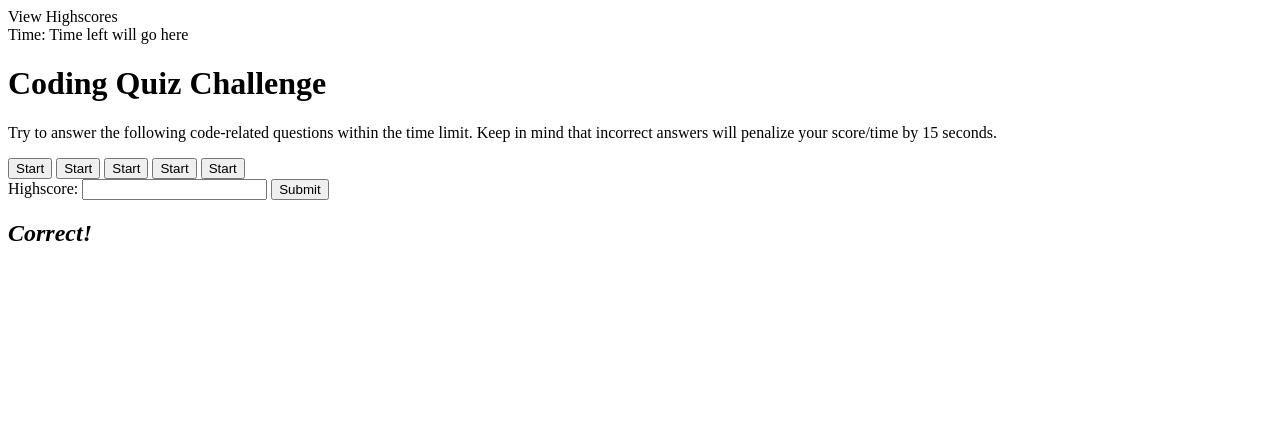
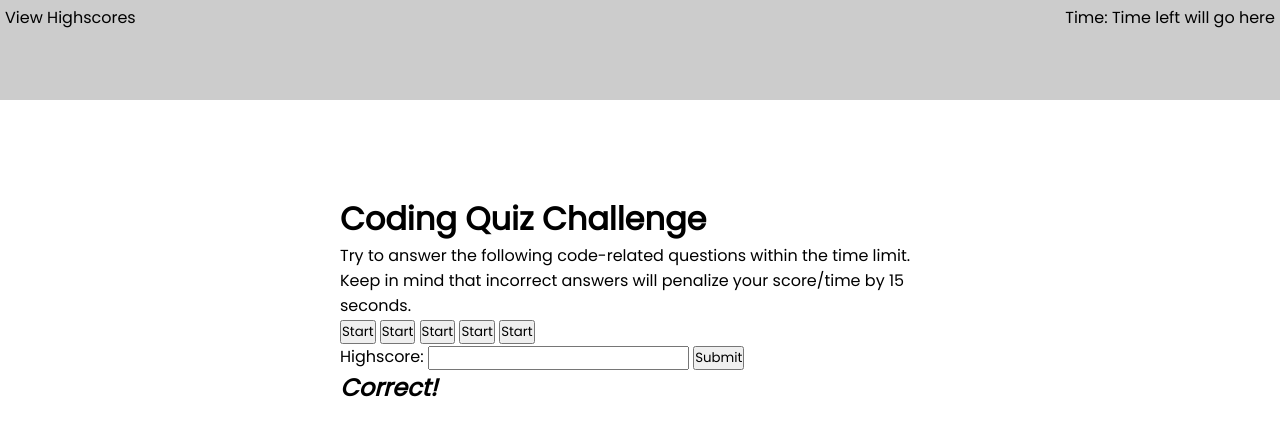
Before and after one commit to cbarnes0/Web-APIs-Code-Quiz, a plain HTML site: page index.html in a window 1280 px wide. Drawn offline with Linux system fonts and the light colour scheme.

Commit message:
updating html and adding css. header sorted out and main area centered.

```diff
--- a/assets/style.css
+++ b/assets/style.css
@@ -0,0 +1,26 @@
+@import url('https://fonts.googleapis.com/css2?family=Poppins&display=swap');
+*{
+    margin: 0;
+    padding: 0;
+    box-sizing: border-box;
+    font-family: 'Poppins', sans-serif;
+}
+header {
+    display: flex;
+    justify-content: space-between;
+    height: 100px;
+    background-color: #ccc;
+    padding: 5px;
+}
+main{
+    display: flex;
+    align-items: center;
+    justify-content: center;
+    min-height: 50vh;
+}
+.wrapper {
+    display: flex;
+    flex-direction: column;
+    justify-content: center;
+    width: 600px;
+}
--- a/index.html
+++ b/index.html
@@ -5,6 +5,7 @@
     <meta http-equiv="X-UA-Compatible" content="IE=edge">
     <meta name="viewport" content="width=device-width, initial-scale=1.0">
     <title>Document</title>
+    <link rel="stylesheet" href="/assets/style.css">
 </head>
 <body>
     <header>
```
